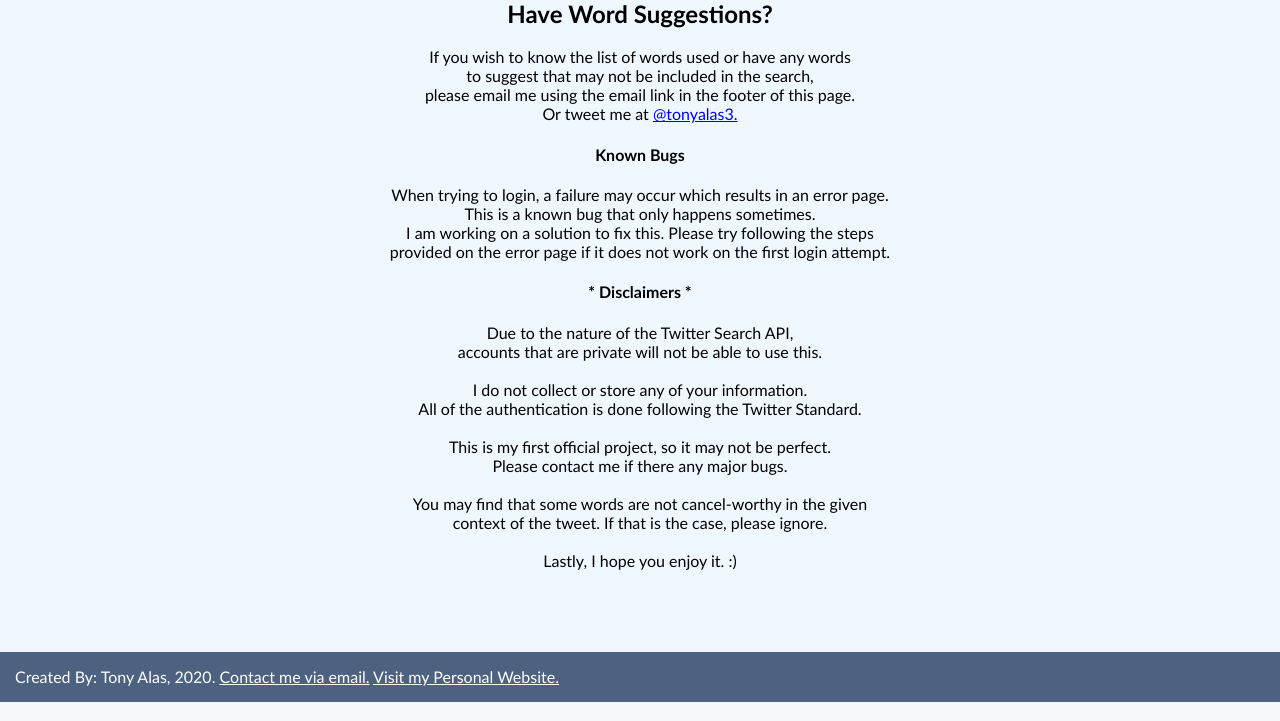
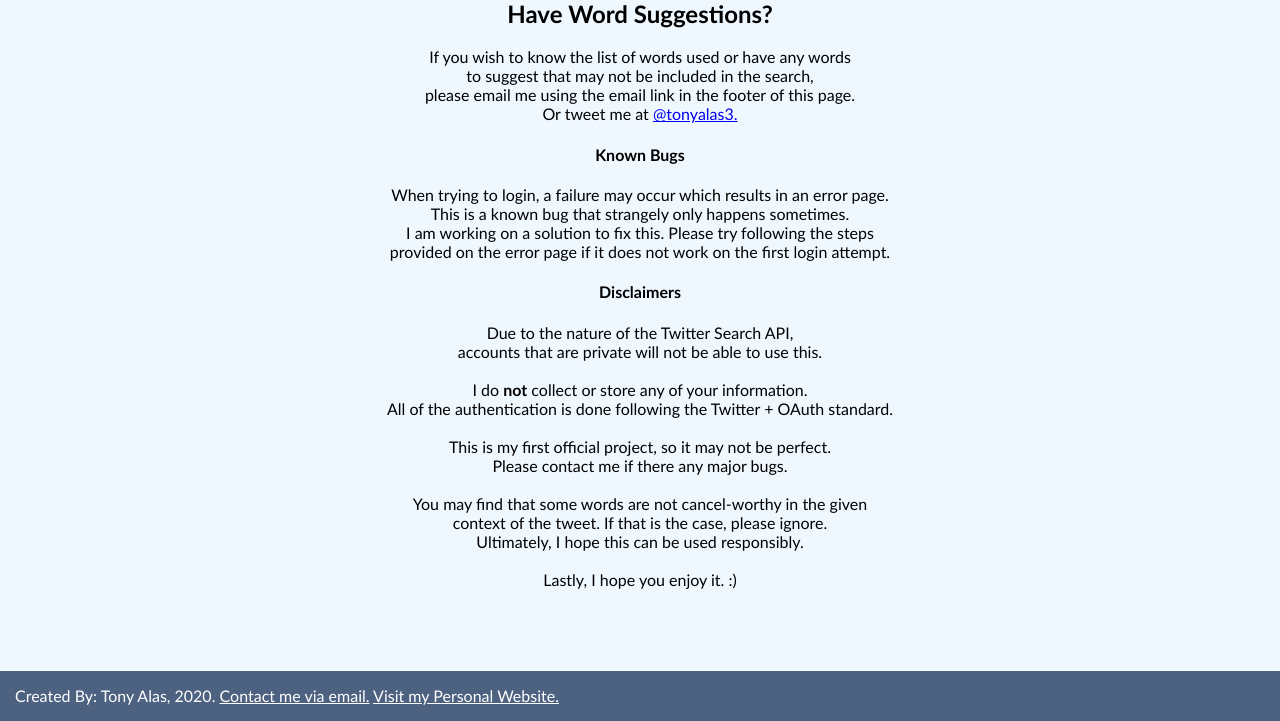
Before and after one commit to tonyalas/AmICancelled, a Flask app: template templates/cancelMe.html in a window 1280 px wide. Shown: the part 411-1132 px from the top of the page. Run offline with Flask 2, Linux system fonts and the light colour scheme; the template is opened without the code that fills it, so the values that code supplies are empty; some libraries are stand-ins or nearby versions.

Commit message:
made it better

```diff
--- a/templates/cancelMe.html
+++ b/templates/cancelMe.html
@@ -45,19 +45,19 @@
 
             <h4>Known Bugs</h4>
             <p id="main_text">
-                When trying to login, a failure may occur which results in an error page. <br> This is a known bug that only happens sometimes.<br>
+                When trying to login, a failure may occur which results in an error page. <br> This is a known bug that strangely only happens sometimes.<br>
                 I am working on a solution to fix this. Please try following the steps<br>provided on the error page if it does not work on the first login attempt.
             </p>
 
-            <h4>* Disclaimers *</h4>
+            <h4>Disclaimers</h4>
             <p id="main_text">
                 Due to the nature of the Twitter Search API,<br>accounts that are private will not be able to use this.
                 <br><br>
-                I do not collect or store any of your information.<br>All of the authentication is done following the Twitter Standard.
+                I do <b>not</b> collect or store any of your information.<br>All of the authentication is done following the Twitter + OAuth standard.
                 <br><br>
                 This is my first official project, so it may not be perfect.<br>Please contact me if there any major bugs.
                 <br><br>
-                You may find that some words are not cancel-worthy in the given<br>context of the tweet. If that is the case, please ignore.
+                You may find that some words are not cancel-worthy in the given<br>context of the tweet. If that is the case, please ignore.<br>Ultimately, I hope this can be used responsibly.
                 <br><br>
                 Lastly, I hope you enjoy it. :)
             </p>
```
